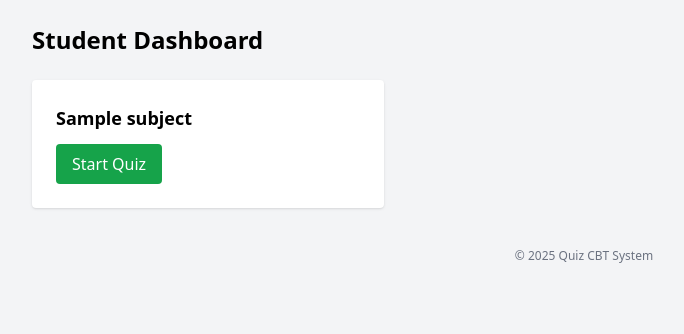
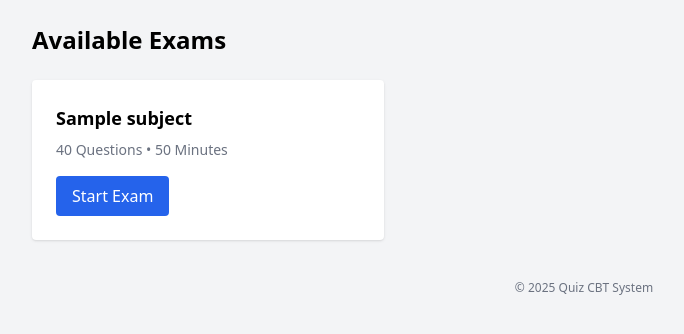
Before and after one commit to Tobi395/quiz-cbt-app, a Flask app: page /student in a window 1280 px wide. Shown: the part 60-394 px from the top of the page, without its empty margins (56-740 px from the left). Run offline with Flask 3, Linux system fonts and the light colour scheme; a user stored in the database is signed in; tables that the repository leaves empty hold one stand-in row (values such as "Sample post"); some libraries are stand-ins or nearby versions.

Commit message:
Update student dashboard to display available exams

```diff
--- a/templates/student_dashboard.html
+++ b/templates/student_dashboard.html
@@ -1,16 +1,21 @@
 {% extends 'base.html' %}
 {% block content %}
-<h2 class="text-2xl font-bold mb-6">Student Dashboard</h2>
 
-<div class="grid md:grid-cols-3 gap-6">
+<h2 class="text-2xl font-bold mb-6">Available Exams</h2>
+
+<div class="grid sm:grid-cols-2 md:grid-cols-3 gap-6">
   {% for s in subjects %}
   <div class="bg-white p-6 rounded shadow">
-    <h3 class="font-semibold text-lg">{{ s.name }}</h3>
-    <a href="/take-quiz/{{ s.id }}"
-       class="mt-3 inline-block bg-green-600 text-white px-4 py-2 rounded">
-      Start Quiz
+    <h3 class="font-semibold text-lg mb-2">{{ s.name }}</h3>
+    <p class="text-sm text-gray-500 mb-4">
+      40 Questions • 50 Minutes
+    </p>
+    <a href="/quiz/{{ s.id }}"
+       class="inline-block bg-blue-600 text-white px-4 py-2 rounded hover:bg-blue-700">
+       Start Exam
     </a>
   </div>
   {% endfor %}
 </div>
+
 {% endblock %}
```
